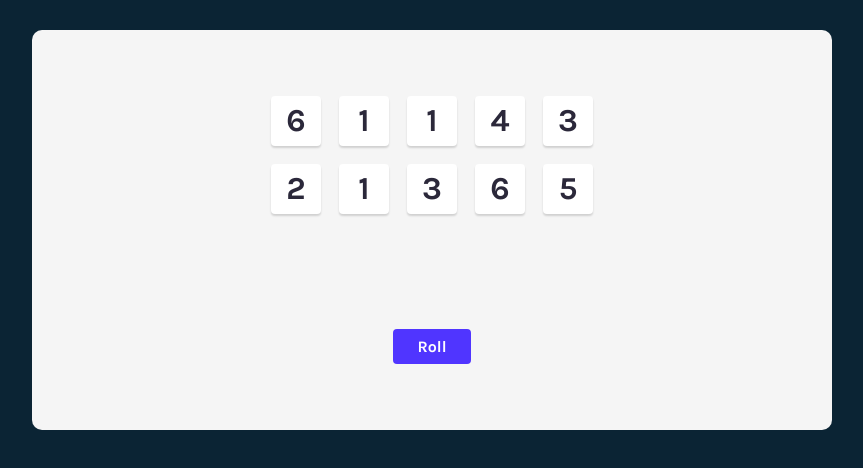
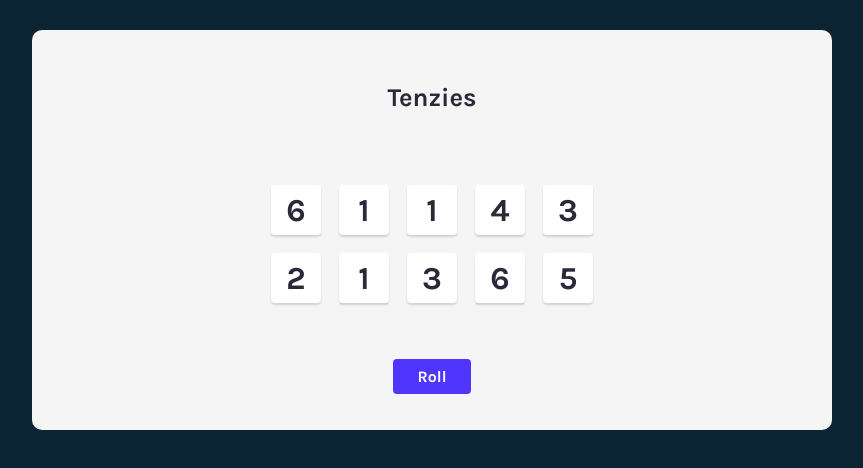
Before and after one commit to SGM-dev/Tenzies, a React (Vite) app: page / in a window 1280 px wide. Shown: the top 468 px of the page, without its empty margins (208-1071 px from the left). Built offline with nearby package versions, Linux system fonts and the light colour scheme.

Commit message:
add title

```diff
--- a/src/App.jsx
+++ b/src/App.jsx
@@ -48,6 +48,7 @@ export default function App() {
 
   return (
     <main>
+      <h1 className="title">Tenzies</h1>
       <div className="dice-container">{diceElements}</div>
       <button className="roll-dice" onClick={rollDice}>
         Roll
--- a/src/index.css
+++ b/src/index.css
@@ -70,3 +70,9 @@ main {
 .roll-dice:active {
   box-shadow: inset 5px 5px 10px -3px rgba(0, 0, 0, 0.7);
 }
+
+.title {
+  color: #2b283a;
+  font-size: 1.6rem;
+  font-weight: 700;
+}
```
